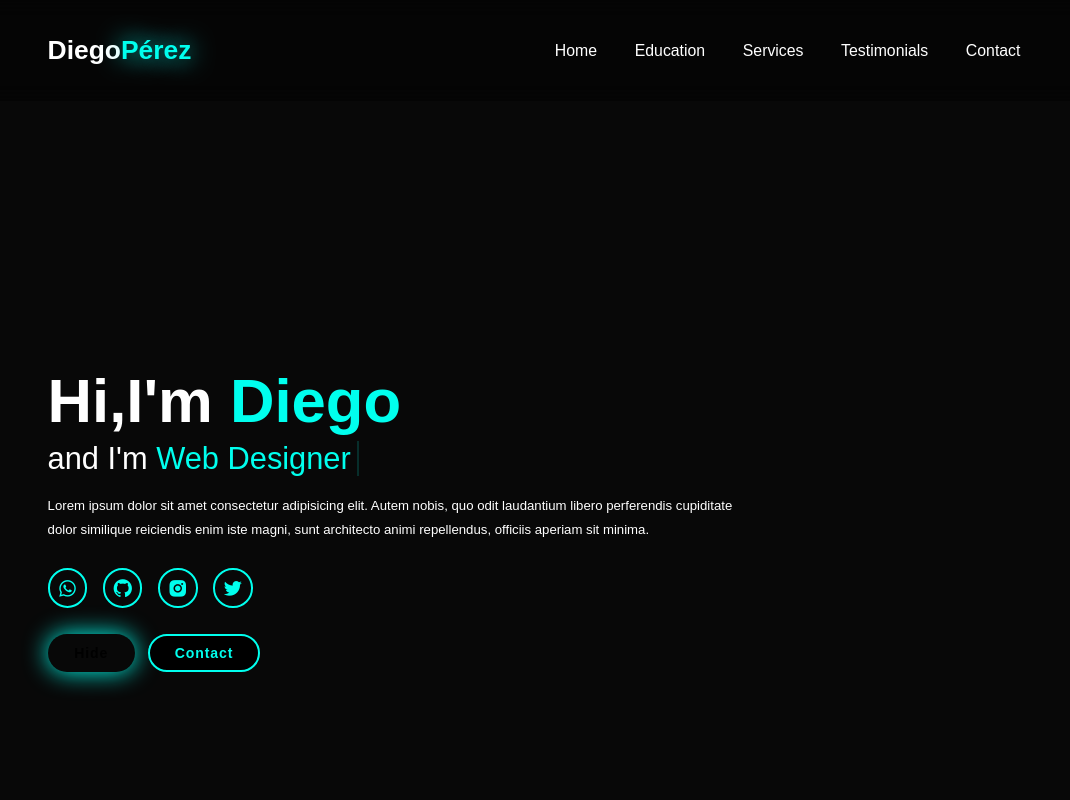
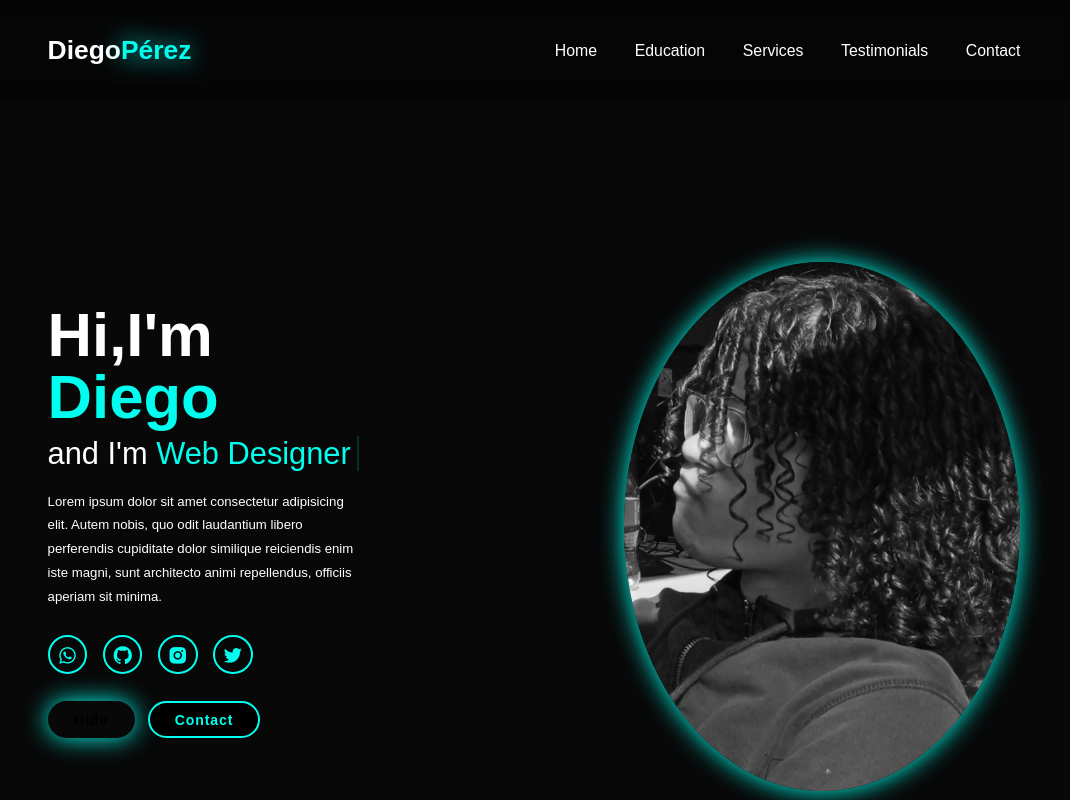
Before and after one commit to talentovz/Portafolio, a plain HTML site: page index.html in a window 1280 px wide. Shown: the top 800 px of the page, without its empty margins (106-1176 px from the left). Drawn offline with nearby package versions, Linux system fonts and the light colour scheme; the site is published under a folder, as on GitHub Pages, so addresses that start at the root find nothing.

Commit message:
profile-arreglado

```diff
--- a/index.html
+++ b/index.html
@@ -48,7 +48,7 @@
 
         </div>
             <div class="home-img">
-                <img src="/Imagenes/profile.jpg" alt="">
+                <img src="./Imagenes/profile.jpg" alt="">
             </div>
     </section>
 
```
